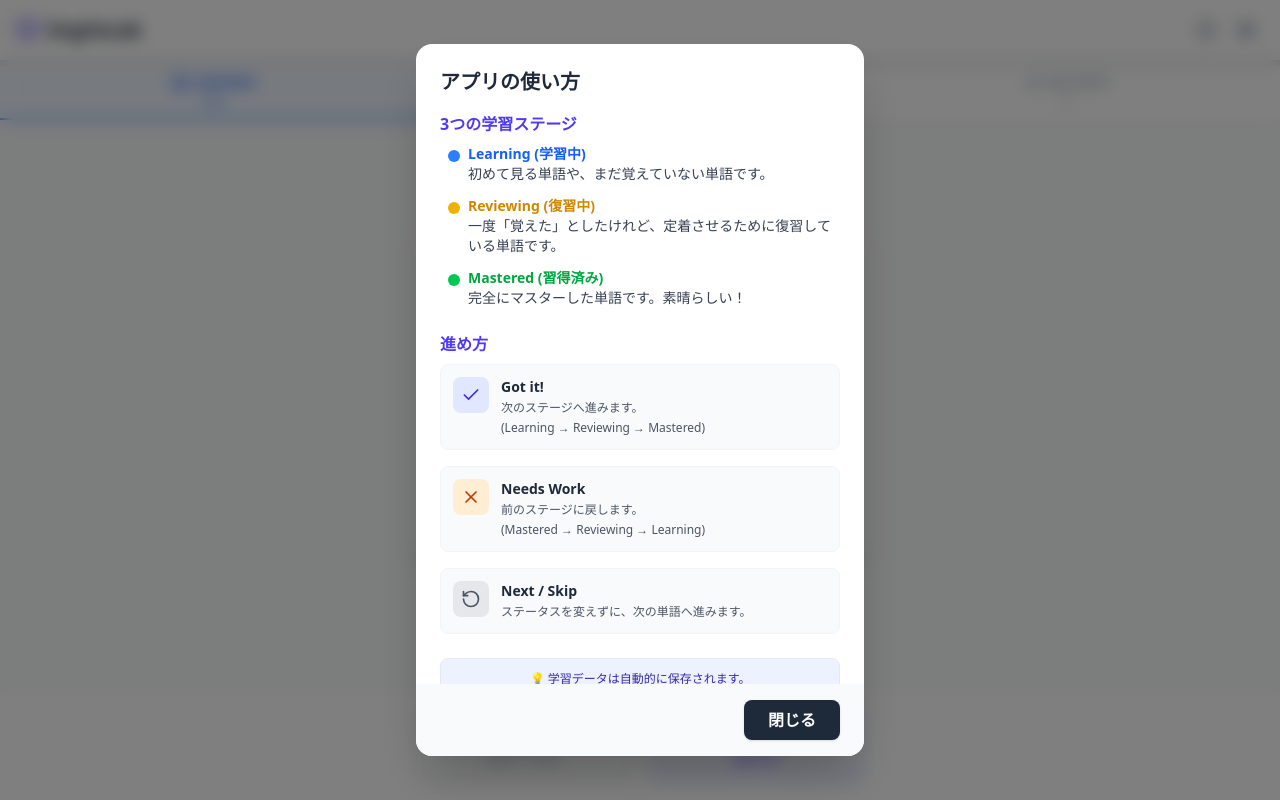
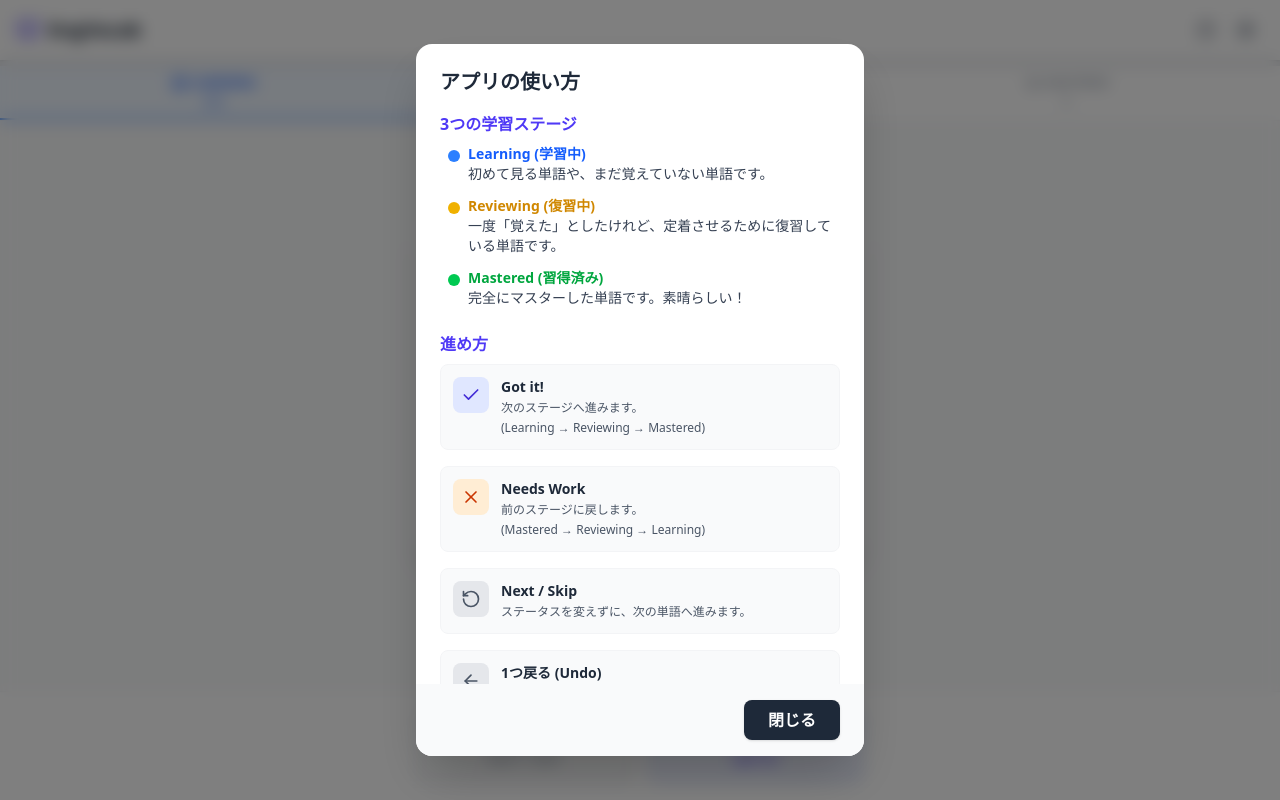
Before and after one commit to soramameen/english-words, a React (Vite) app: page / in a window 1280 px wide. Both pictures are taken after a click on the button 1206 px from the left and 30 px from the top of the page. Built offline with nearby package versions, Linux system fonts and the light colour scheme.

Commit message:
ロールバック機能の説明を追加

```diff
--- a/src/App.jsx
+++ b/src/App.jsx
@@ -1,6 +1,6 @@
 import React, { useState, useEffect, useMemo } from 'react';
 import Flashcard from './components/Flashcard';
-import { Check, X, BookOpen, Trophy, Settings, RotateCcw, Brain, GraduationCap, Layers, CircleHelp } from 'lucide-react';
+import { Check, X, BookOpen, Trophy, Settings, RotateCcw, Brain, GraduationCap, Layers, CircleHelp, ArrowLeft } from 'lucide-react';
 import vocabularyData from './data/vocabulary.json';
 
 const TabButton = ({ isActive, onClick, count, icon, label, color }) => {
@@ -453,6 +453,16 @@ function App() {
                         <span className="text-gray-600 text-xs">ステータスを変えずに、次の単語へ進みます。</span>
                       </div>
                     </div>
+
+                    <div className="bg-gray-50 p-3 rounded-lg border border-gray-100 flex items-start">
+                      <div className="bg-gray-200 text-gray-600 p-2 rounded-lg mr-3 shrink-0">
+                        <ArrowLeft size={20} />
+                      </div>
+                      <div>
+                        <span className="font-bold text-gray-800 block">1つ戻る (Undo)</span>
+                        <span className="text-gray-600 text-xs">カード左上の矢印ボタンで、直前の操作を取り消せます。</span>
+                      </div>
+                    </div>
                   </div>
                 </div>
 
```
